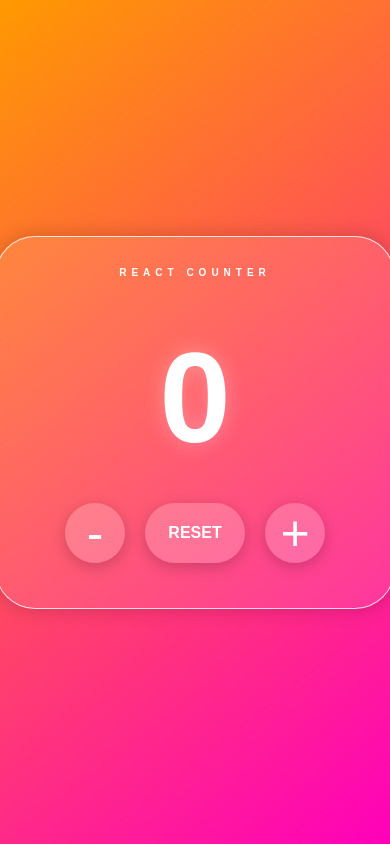
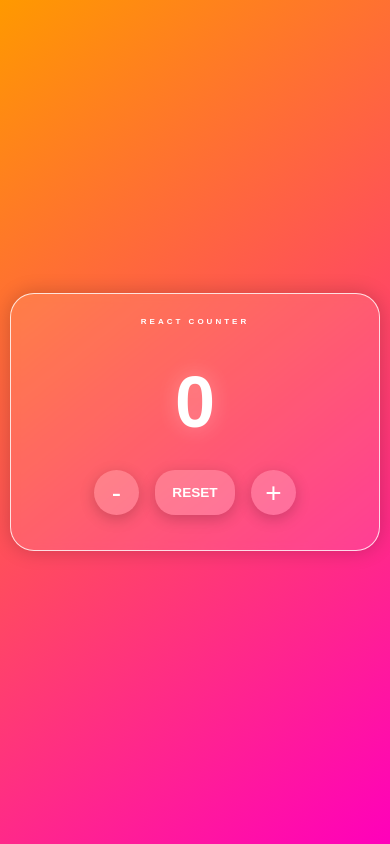
Before and after one commit to hameed-codes/React-Counter, a React (Vite) app: page / in a window 390 px wide. Built offline with nearby package versions, Linux system fonts and the light colour scheme.

Commit message:
Fixed Responsiveness

```diff
--- a/src/myComponents/Counter/Counter.module.css
+++ b/src/myComponents/Counter/Counter.module.css
@@ -81,3 +81,42 @@
     font-weight: bold;
     font-size: 1rem;
 }
+
+@media (max-width: 400px) {
+    .container {
+        min-width: auto;
+        width: 95vw;
+        border-radius: 24px;
+        padding: 15px;
+    }
+
+    .heading {
+        font-size: 8px;
+        letter-spacing: 3px;
+        margin: 8px;
+    }
+
+    .countDisplay {
+        font-size: 4.5rem;
+        height: 120px;
+        margin: 8px;
+    }
+
+    .btns {
+        height: auto;
+        margin-bottom: 20px;
+    }
+
+    .btn {
+        font-size: 28px;
+        width: 45px;
+        height: 45px;
+        margin: 0 8px;
+    }
+
+    .resetBtn {
+        width: 80px;
+        font-size: 0.85rem;
+        border-radius: 20px;
+    }
+}
```
Also changed, not shown: src/assets/screenshot_1.png (added), 1 other file (tests, documents, lock files or other folders).
